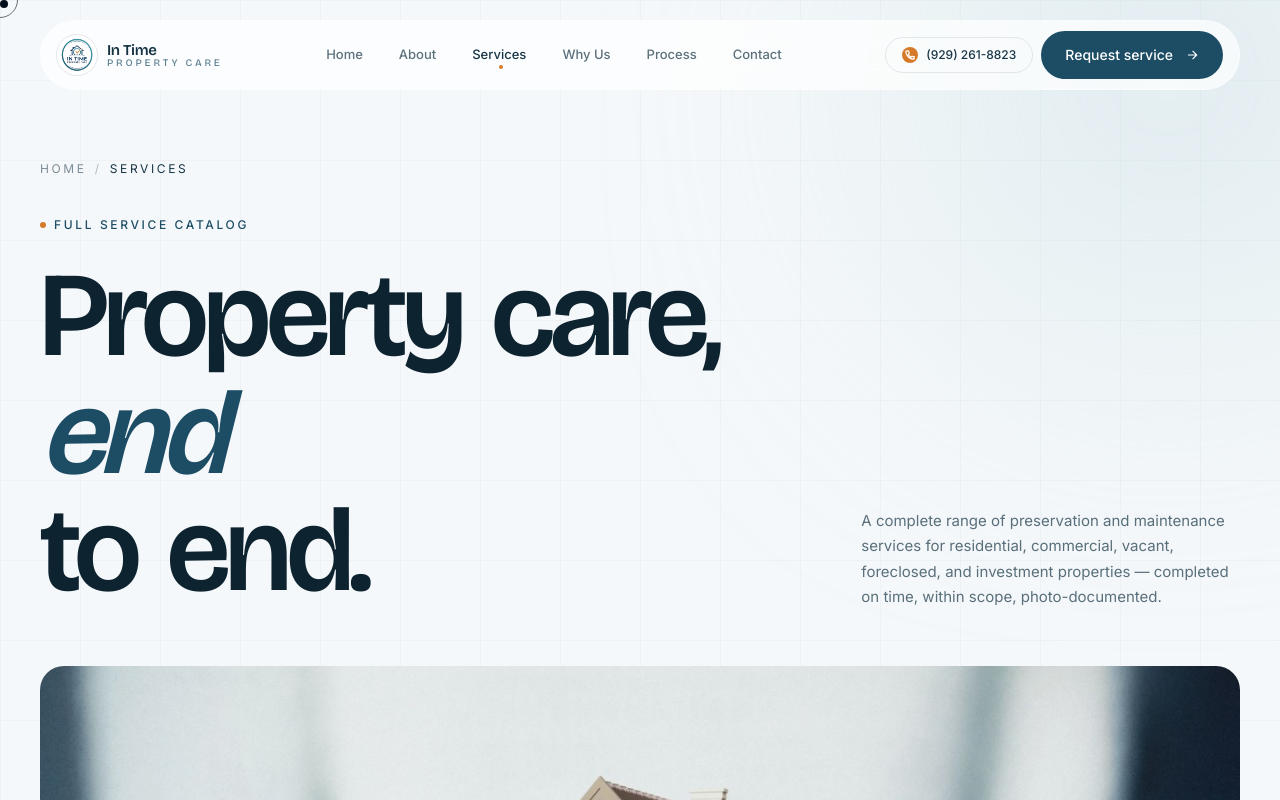
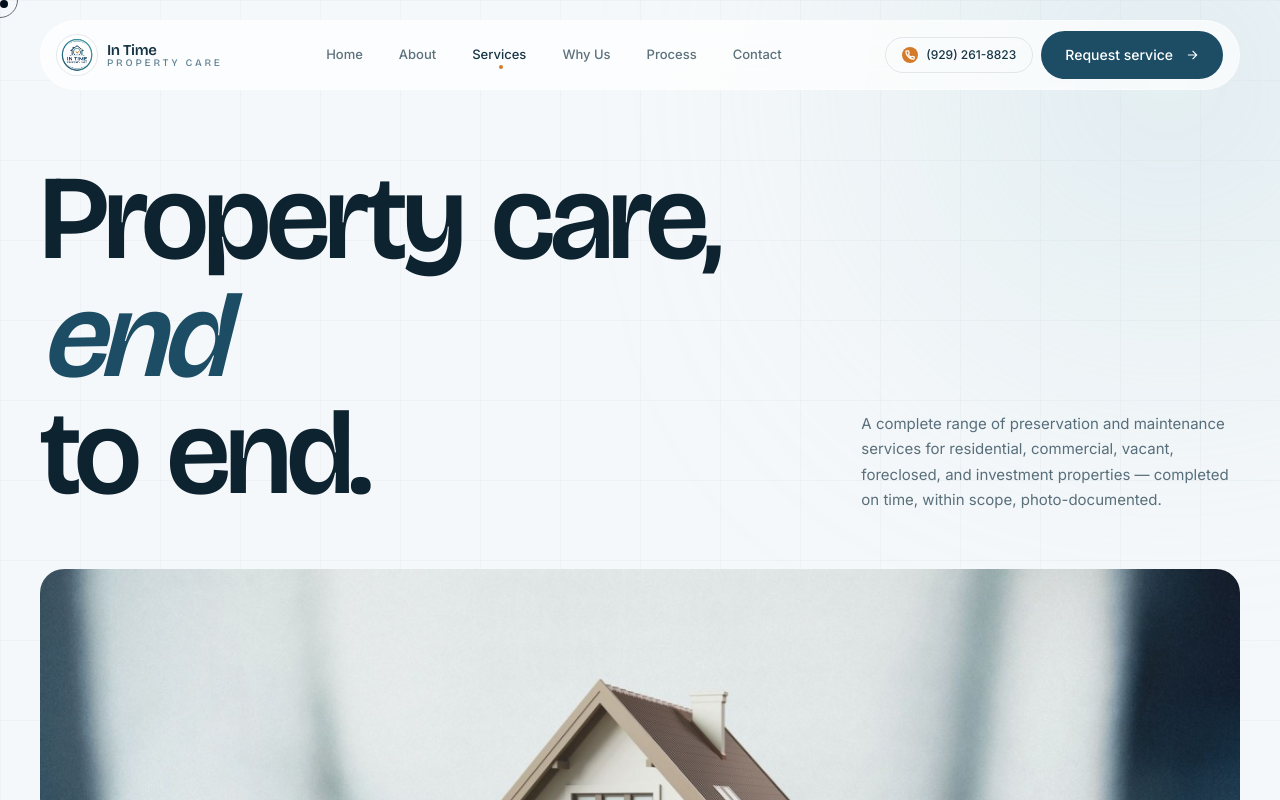
Before and after one commit to soohanur/in-time-property-care, a React (Vite) app: page /services in a window 1280 px wide. Shown: the top 800 px of the page. Built offline with nearby package versions, Linux system fonts and the light colour scheme.

Commit message:
style: remove orange dot before eyebrows and services page breadcrumb
- drop .eyebrow::before pseudo so accent dot no longer prefixes
  subheadings site-wide
- services page: remove 'Home / Services' breadcrumb and 'Full service
  catalog' eyebrow per request

```diff
--- a/src/index.css
+++ b/src/index.css
@@ -59,10 +59,6 @@ html.lenis, html.lenis body { height: auto; }
   .eyebrow {
     @apply inline-flex items-center gap-2 text-xs font-medium uppercase tracking-[0.22em] text-brand-700;
   }
-  .eyebrow::before {
-    content: "";
-    @apply inline-block h-[6px] w-[6px] rounded-full bg-accent-500;
-  }
   .btn-primary {
     @apply inline-flex items-center gap-3 rounded-full bg-brand-700 px-6 py-3.5 text-sm font-medium text-white transition-all duration-300 hover:bg-brand-900 hover:text-white;
   }
--- a/src/pages/ServicesPage.jsx
+++ b/src/pages/ServicesPage.jsx
@@ -14,15 +14,8 @@ export default function ServicesPage() {
         <div className="absolute -top-40 right-[-10%] -z-10 h-[280px] w-[280px] rounded-full bg-brand-200/40 blur-[140px] sm:h-[480px] sm:w-[480px]" />
 
         <div className="container-x">
-          <nav className="mb-6 flex flex-wrap items-center gap-2 text-[11px] uppercase tracking-[0.22em] text-brand-900/55 sm:mb-8 sm:text-[12px]">
-            <Link to="/" className="hover:text-brand-900">Home</Link>
-            <span className="text-brand-900/30">/</span>
-            <span className="text-brand-900">Services</span>
-          </nav>
-
           <div className="grid grid-cols-12 items-end gap-8">
             <div className="col-span-12 lg:col-span-8">
-              <p className="eyebrow mb-5 sm:mb-6">Full service catalog</p>
               <h1 className="display-h1 text-brand-950">
                 <SplitWord text="Property care," />{" "}
                 <span className="italic font-display text-brand-700">end</span>
```
